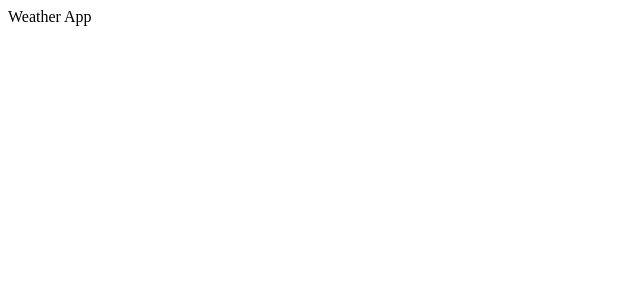
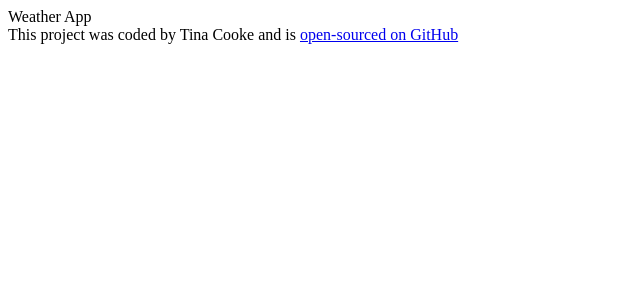
Before and after one commit to tinalou14/react-weather-app, a React (Create React App) app: page / in a window 1280 px wide. Shown: the top 300 px of the page, without its empty margins (0-640 px from the left). Built offline with nearby package versions, Linux system fonts and the light colour scheme.

Commit message:
Added github link

```diff
--- a/src/App.js
+++ b/src/App.js
@@ -3,7 +3,15 @@
 import './App.css';
 
 export default function App(){
-  return <div className="App">Weather App
-
+  return <div className="App">
+    Weather App
+    <footer>
+      This project was coded by Tina Cooke and is {" "}
+      <a href="https://github.com/tinalou14/react-weather-app"
+      target="_blank"
+      >
+        open-sourced on GitHub
+      </a>
+      </footer>
     </div>
 }
```
